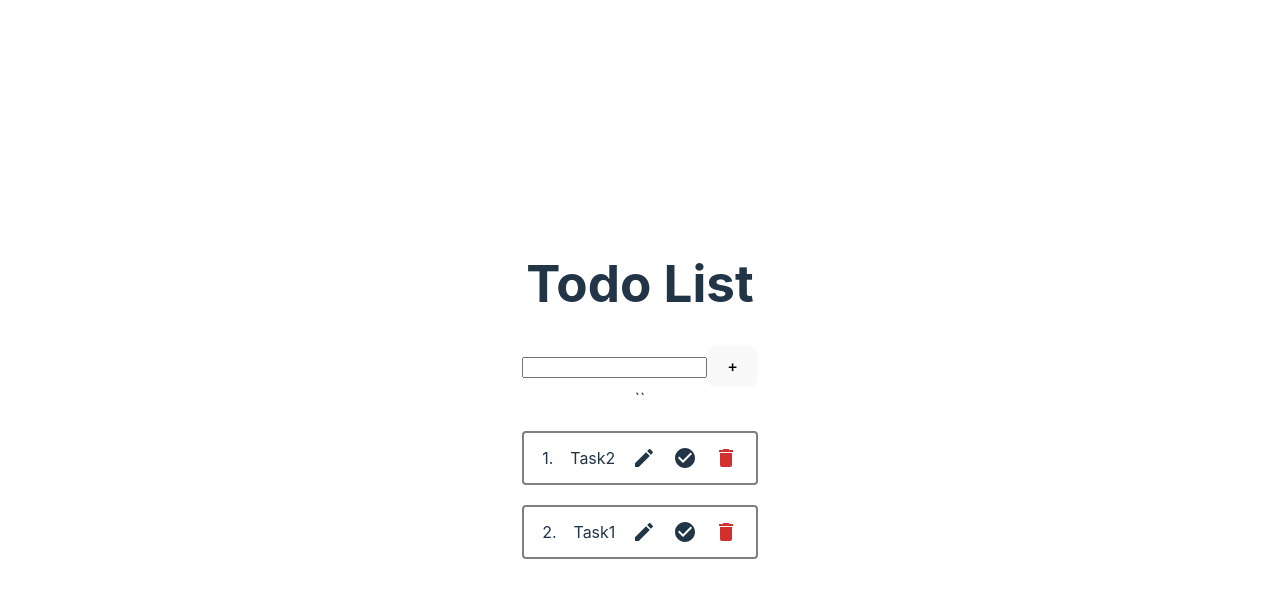
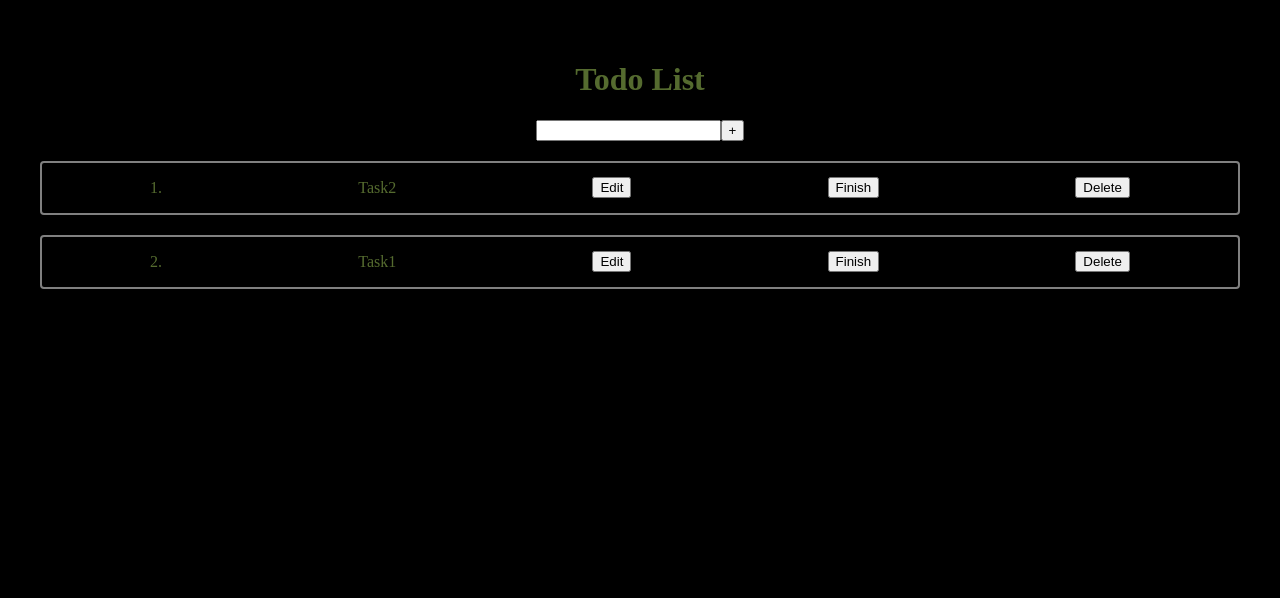
Before and after one commit to ChuLiYu/Todo-React-Pratice, a React (Vite) app: page / in a window 1280 px wide. Shown: the top 598 px of the page. Built offline with nearby package versions, Linux system fonts and the light colour scheme.

Commit message:
component-lize ; q a

```diff
--- a/package.json
+++ b/package.json
@@ -13,6 +13,7 @@
     "@emotion/styled": "^11.10.5",
     "@mui/icons-material": "^5.11.0",
     "@mui/material": "^5.11.3",
+    "@reduxjs/toolkit": "^1.9.1",
     "react": "^18.2.0",
     "react-dom": "^18.2.0",
     "react-redux": "^8.0.5",
--- a/src/App.css
+++ b/src/App.css
@@ -5,6 +5,10 @@
   text-align: center;
 }
 
+body {
+background-color: black;
+color: darkolivegreen;
+}
 
 
 .card {
--- a/src/App.jsx
+++ b/src/App.jsx
@@ -1,14 +1,12 @@
 import { useState } from 'react'
 import './App.css'
-import EditIcon from '@mui/icons-material/Edit';
-import DeleteIcon from '@mui/icons-material/Delete';
-import CheckCircleIcon from '@mui/icons-material/CheckCircle';
+import AddTaskForm from './components/AddTaskForm';
+import EditTaskForm from './components/EditTaskForm'
+import TaskList from './components/TaskList'
 
 
 
 function App() {
-
-
 
   const [tasks, setTasks] = useState([
     { "id": 1, "title": "Task1", "isCompleted": false },
@@ -17,115 +15,64 @@ function App() {
 
   // Temp state
   const [updateData, setUpdateData] = useState('')
-
+  const [newTask, setNewTask] = useState('')
 
   //Add new task
-  function addTaskHandler() {
-    const taskTitle = document.getElementById('task__title__id').value
-    console.log(taskTitle);
-    if (taskTitle) {
-      let num = tasks.length + 1
-      setTasks([...tasks, { id: num, title: taskTitle, isCompleted: false }])
-    }
+  const addTask = () => {
+    setTasks([...tasks, {
+      "id": tasks.length + 1,
+      "title": newTask,
+      "isCompleted": false
+    }])
+    setNewTask('')
   }
 
-  // //Delete specific task
-  function deleteTaskHandler(id) {
-    let afterDeleteTasks = tasks.filter(task => task.id !== id)
-    setTasks(afterDeleteTasks)
+  //Change task for update
+  const changeTask = (e) => {
+    let newTask = {
+      id: updateData.id,
+      title: e.target.value,
+      isCompleted: updateData.isCompleted ? true : false
+    }
+    setUpdateData(newTask)
   }
 
-  // // Change Task title
-  const changeTask = (text) => {
-    let revisedTask = {
-      id: updateData.id,
-      title: text,
-      isCompleted: updateData.isCompleted
-    }
-    setUpdateData(revisedTask)
-  }
-
-  //Update Task
+  //Update changed task
   const updateTask = () => {
-    let otherTasks = [...tasks].filter(task => task.id !== updateData.id)
-    let revisedTasks = [...otherTasks, updateData]
-    setTasks(revisedTasks)
+    let notChangeTasks = [...tasks].filter(task => task.id !== updateData.id)
+    let updateTasks = [...notChangeTasks, updateData]
+    setTasks(updateTasks)
     setUpdateData('')
   }
 
-  // //Mark Task completed
-  const markTaskDone = (id) => {
-    let tasksMarkedDone = tasks.map(task => {
-      if (task.id === id) {
-        return ({ ...task, isCompleted: !task.isCompleted })
-      }
-      return task
-    })
-    setTasks(tasksMarkedDone)
-
-  }
-
-  // Cancel update
+  //Cancel Update
   const cancelUpdate = () => {
     setUpdateData('')
   }
 
+  //Delete Task
+  const deleteTask = (id) => {
+    let newTasks = tasks.filter(task => task.id !== id)
+    setTasks(newTasks)
+  }
+
+  const markTaskDone = (id) => {
+    let newTasks = tasks.map(task => {
+      if (task.id === id) { return ({ ...task, isCompleted: !task.isCompleted }) }
+      return task
+    })
+    setTasks(newTasks)
+  }
+
   return (
-    <div className="App">
-      <div className='todo__wrapper'>
-        <span><h1>Todo List</h1></span>
-        {updateData && updateData ? (
-          <EditTaskForm changeTask={changeTask} updateTask={updateTask} cancelUpdate={cancelUpdate}></EditTaskForm>
-        ) : (
-          <>
-            <div className='add-task'>
-              <input type="textarea" className='task__title' id='task__title__id' />
-              <button type="submit" className='task__submit'
-                onClick={addTaskHandler} accessKey='\n'> + </button>
-            </div>
-          </>
-        )}
-
-
-
-        <div className="tasks__list" id='tasks__list__id'>
-          ``
-          {/* update Data */}
-          {tasks && tasks.length ? '' : 'No Tasks'}
-
-          {/* To do Tasks */}
-          {tasks && tasks
-            .sort((a, b) => a.id > b.id ? -1 : 1)
-            .map((task, index) => {
-              return (<>
-                <li key={task.id} className='task__item'>
-                  <span> {index + 1}.</span>
-                  <span>{task.title}</span>
-                  {
-                    task.isCompleted ? null :
-                      <EditIcon className='edit__Button' type='button' value='Edit'
-                        onClick={() => {
-                          setUpdateData({
-                            id: task.id,
-                            title: task.title,
-                            isCompleted: task.isCompleted
-                          })
-                        }} />
-                  }
-                  <CheckCircleIcon type='button' className='finish__button' value='Finish' onClick={() => markTaskDone(task.id)} />
-
-                  <DeleteIcon className='delete__Button' type='button' value='Delete' onClick={() => deleteTaskHandler(task.id)} color='error' />
-
-
-                </li>
-              </>
-              )
-            }
-            )}
-        </div>
-
-      </div>
-    </div>
+    <>
+      <span><h1>Todo List</h1></span>
+      {updateData && updateData ?
+        (<EditTaskForm changeTask={changeTask} updateTask={updateTask} cancelUpdate={cancelUpdate} />) :
+        (<AddTaskForm addTask={addTask} newTask={newTask} setNewTask={setNewTask} />)
+      }
+      <TaskList tasks={tasks} setUpdateData={setUpdateData} deleteTask={deleteTask} markTaskDone={markTaskDone} />
+    </>
   )
 }
 export default App
--- /dev/null
+++ b/src/components/AddTaskForm.jsx
@@ -0,0 +1,12 @@
+import React, { useState } from 'react'
+
+export default function AddTaskForm({ addTask, newTask, setNewTask }) {
+    return (
+        <>
+            <div className='add-task'>
+                <input type="textarea" className='task__title' value={newTask} onChange={e => { setNewTask(e.target.value) }} />
+                <button type="submit" className='task__submit' onClick={addTask} accessKey='\n'>+</button >
+            </div>
+        </>
+    )
+}
--- a/src/components/EditTaskForm.js
+++ b/src/components/EditTaskForm.jsx
@@ -1,8 +1,8 @@
-function EditTaskForm(changeTask, updateTask, cancelUpdate) {
+
+function EditTaskForm({ changeTask, updateTask, cancelUpdate }) {
     return <>
-
         <form>
-            <input type='text' onChange={e => { changeTask(e.target.value); }} />
+            <input type='text' onChange={e => { changeTask(e); }} />
             <input type="button" value='Update' onClick={updateTask} />
             <input type="button" value='Cancel' onClick={cancelUpdate} />
         </form>
--- /dev/null
+++ b/src/components/TaskList.jsx
@@ -0,0 +1,40 @@
+
+const TaskList = ({ tasks, markTaskDone, setUpdateData, deleteTask }) => {
+
+    return (
+        <div className="tasks__list" id='tasks__list__id'>
+
+            {/* update Data */}
+            {tasks && tasks.length ? '' : 'No Tasks'}
+
+            {/* To do Tasks */}
+            {tasks && tasks
+                .sort((a, b) => a.id > b.id ? -1 : 1)
+                .map((task, index) => {
+                    return (<>
+                        <li key={task.id} className='task__item'>
+                            <span> {index + 1}.</span>
+                            <span>{task.title}</span>
+                            {
+                                task.isCompleted ? null :
+                                    <input className='edit__Button' type='button' value='Edit'
+                                        onClick={() => setUpdateData({
+                                            "id": task.id,
+                                            "title": task.title,
+                                            "isCompleted": task.isCompleted ? true : false
+                                        })
+                                        } />
+                            }
+                            <input type='button' className='finish__button' value='Finish' onClick={() => markTaskDone(task.id)} />
+
+                            <input className='delete__Button' type='button' value='Delete' onClick={() => deleteTask(task.id)} color='error' />
+                        </li>
+                    </>
+                    )
+                }
+                )}
+        </div>
+    )
+
+}
+export default TaskList;
```
Also changed, not shown: src/components/AddTaskForm.js (deleted, +0 -10 lines), src/main.jsx (+2 -5 lines), src/assets/store.js (deleted), 1 other file (tests, documents, lock files or other folders).
